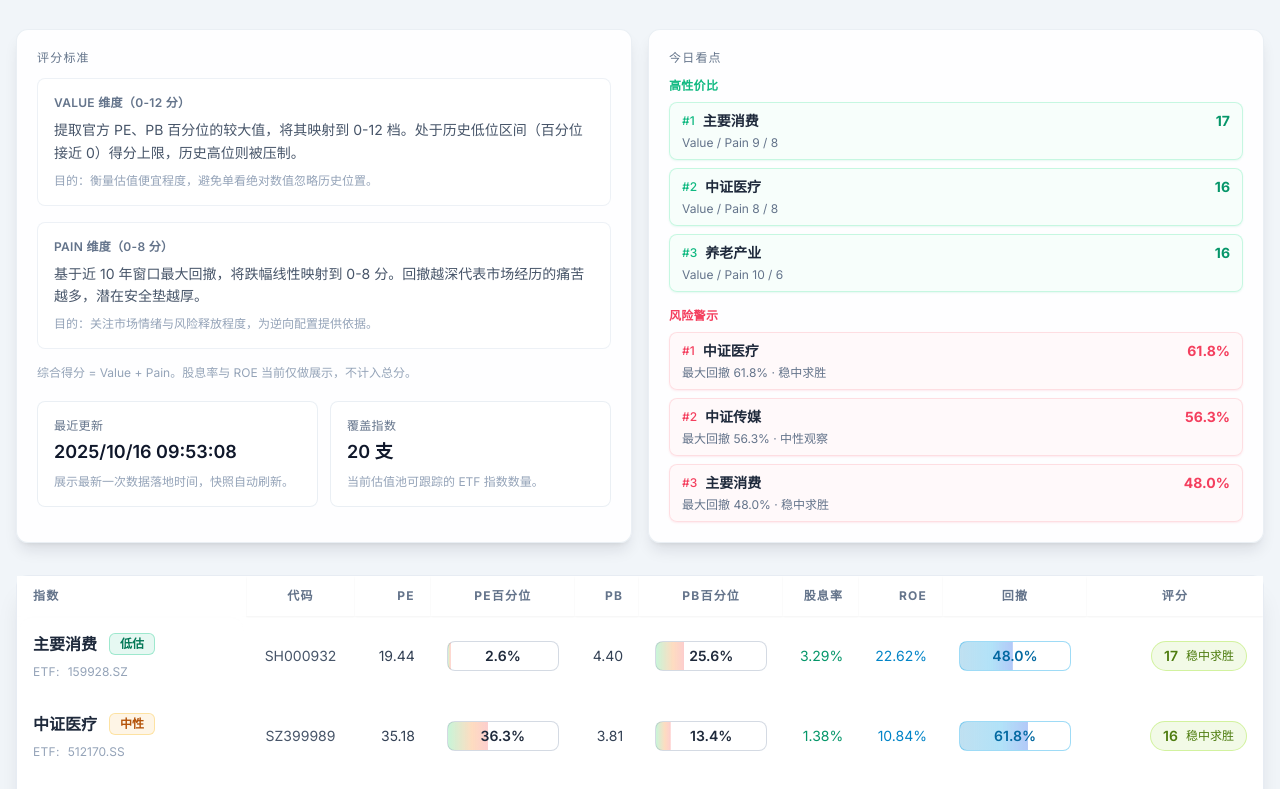
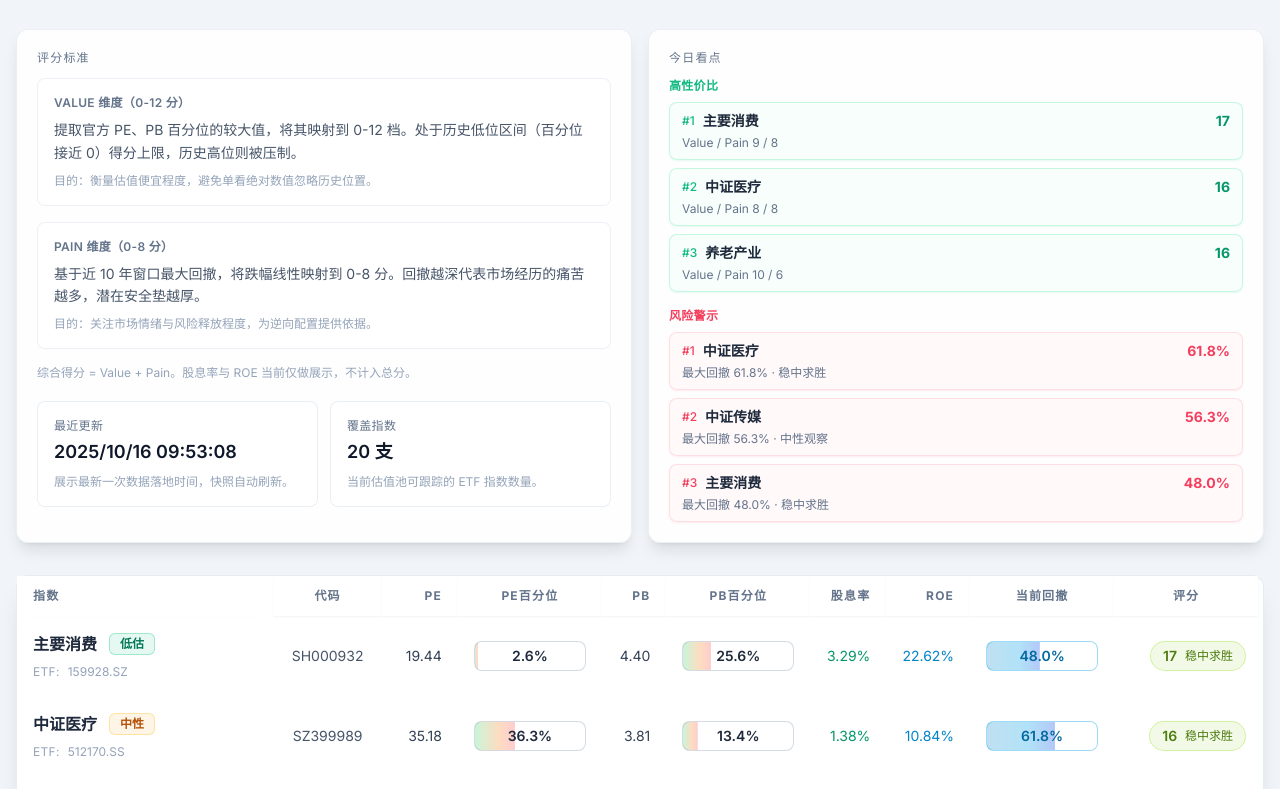
Before and after one commit to lingxuzi/etf-dashboard-auto, a plain HTML site: page docs/index.html in a window 1280 px wide. Shown: the part 115-904 px from the top of the page. Drawn offline with nearby package versions, Linux system fonts and the light colour scheme.

Commit message:
调整回撤展示并更新评分列布局

```diff
--- a/docs/index.html
+++ b/docs/index.html
@@ -107,8 +107,8 @@
                                 <th scope="col" class="sticky top-0 w-28 px-4 py-3 text-center shadow-sm bg-white/95 dark:bg-slate-950/90">PB百分位</th>
                                 <th scope="col" class="sticky top-0 px-4 py-3 text-right shadow-sm bg-white/95 dark:bg-slate-950/90">股息率</th>
                                 <th scope="col" class="sticky top-0 px-4 py-3 text-right shadow-sm bg-white/95 dark:bg-slate-950/90">ROE</th>
-                                <th scope="col" class="sticky top-0 w-28 px-4 py-3 text-center shadow-sm bg-white/95 dark:bg-slate-950/90">回撤</th>
-                                <th scope="col" class="sticky top-0 min-w-[10rem] px-4 py-3 text-center shadow-sm bg-white/95 dark:bg-slate-950/90">评分</th>
+                                <th scope="col" class="sticky top-0 w-28 px-4 py-3 text-center shadow-sm bg-white/95 dark:bg-slate-950/90">当前回撤</th>
+                                <th scope="col" class="sticky top-0 min-w-[7.5rem] px-4 py-3 text-center shadow-sm bg-white/95 dark:bg-slate-950/90">评分</th>
                             </tr>
                         </thead>
                         <tbody id="table-view" class="bg-white/70 text-slate-700 dark:bg-slate-900/40 dark:text-slate-200 divide-y divide-slate-200/70 dark:divide-slate-800/60"></tbody>
@@ -122,6 +122,7 @@
 
         <footer class="mt-10 rounded-xl border border-slate-200/70 bg-white/85 p-5 text-xs text-slate-500 backdrop-blur dark:border-slate-800/70 dark:bg-slate-900/70 dark:text-slate-400 space-y-3">
             <p>数据在交易日北京时间 18:30 左右自动更新，若数据源滞后将沿用上一日数值。</p>
+            <p>回撤指当前价格相对最近十年滚动最高价的跌幅。</p>
             <p>本工具仅供研究参考，不构成投资建议，请结合自身风险承受能力审慎决策。</p>
         </footer>
     </div>
@@ -437,7 +438,7 @@
                         <td class="px-4 py-4 text-right text-sm text-emerald-600 dark:text-emerald-200">${formatPercent(asset.dividendYield, 2)}</td>
                         <td class="px-4 py-4 text-right text-sm text-sky-600 dark:text-sky-200">${formatPercent(asset.roe, 2)}</td>
                         <td class="w-28 px-4 py-4 text-center">${drawdownChip(asset.drawdown)}</td>
-                        <td class="min-w-[11rem] px-4 py-4 text-right">${ratingPill(score)}</td>
+                        <td class="min-w-[9rem] px-3 py-4 text-right">${ratingPill(score)}</td>
                     </tr>
                 `;
             }).join('');
```
